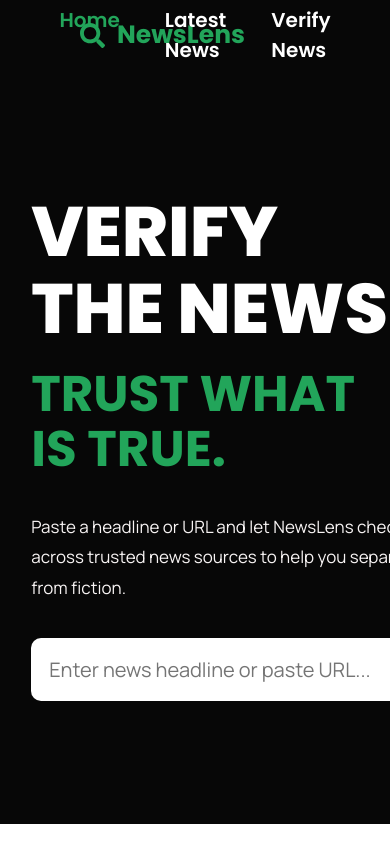
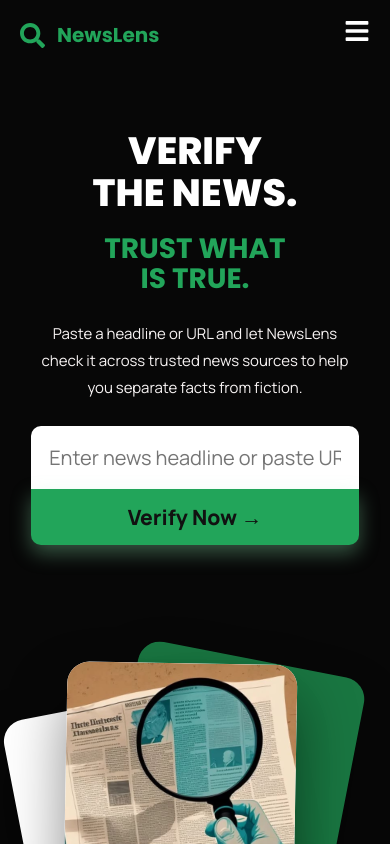
Before and after one commit to Nandani027/NewsLens, a React (Vite) app: page / in a window 390 px wide. Shown: the top 844 px of the page. Built offline with nearby package versions, Linux system fonts and the light colour scheme.

Commit message:
Fixed responsiveness of navbar and hero

```diff
--- a/src/components/Hero/Hero.css
+++ b/src/components/Hero/Hero.css
@@ -6,7 +6,8 @@
     justify-content:space-between;
     align-items:center;
     padding:10px 8%;
-    overflow:hidden
+    overflow:hidden;
+    gap:40px;
 }
 
 .hero-left{
@@ -18,8 +19,6 @@
     font-size:70px;
     line-height:1.1;
     font-weight:800;
-
-
 }
 
 .hero-left h2{
@@ -284,3 +283,95 @@
         rotate(12deg)
         translate(75px,-20px);
 }
+
+@media (max-width:1200px){
+    .hero-left h1{ font-size:56px; }
+    .hero-left h2{ font-size:40px; }
+    .image-stack{ width:340px; height:460px; }
+    .card{ width:305px; height:400px; }
+}
+
+@media (max-width:1024px){ /*tablet*/
+    .hero{
+        flex-direction:column;
+        justify-content:center;
+        text-align:center;
+        padding:60px 8%;
+        min-height:auto;
+    }
+
+    .hero-left{
+        flex:none;
+        width:100%;
+    }
+
+    .hero-left p{
+        width:100%;
+        margin:25px auto;
+    }
+
+    .search-box{
+        justify-content:center;
+    }
+
+    .image-stack{
+        margin-top:60px;
+        width:320px;
+        height:420px;
+    }
+
+    .card{
+        width:285px;
+        height:365px;
+    }
+
+    .verification-card{
+        left:50%;
+        transform:translateX(-50%);
+        bottom:-20px;
+    }
+}
+
+/* Mobile */
+
+@media (max-width:600px){
+    .hero-left h1{ font-size:38px; }
+    .hero-left h2{ font-size:28px; }
+    .hero-left p{ font-size:15px; }
+
+    .search-box{
+        flex-direction:column;
+        width:100%;
+    }
+
+    .search-box input{
+        width:100%;
+        border-radius:10px 10px 0 0;
+        text-align:center;
+    }
+
+    .search-box button{
+        border-radius:0 0 10px 10px;
+        padding:14px;
+    }
+
+    .image-stack{
+        width:260px;
+        height:340px;
+        margin-top:80px;
+    }
+
+    .card{
+        width:230px;
+        height:295px;
+    }
+
+    .verification-card{
+        width:220px;
+        padding:14px;
+        bottom:-40px;
+    }
+
+    .verify-text h3{ font-size:17px; }
+    .verify-text p{ font-size:12.5px; }
+}
--- a/src/components/Navbar/Navbar.css
+++ b/src/components/Navbar/Navbar.css
@@ -15,6 +15,7 @@ body{
     justify-content:space-between;
     align-items:center;
     padding:0 80px;
+    height:70px;
     background:#070707;
     position:relative;
 }
@@ -59,3 +60,51 @@ body{
 .nav-links a.active{
     color:#22a55a;
 }
+
+.toggle{
+    display:none;
+    font-size:26px;
+    color:#fff;
+    cursor:pointer;
+}
+
+
+@media (max-width:910px){
+    .navbar{
+        padding:0 20px;
+    }
+
+    .toggle{
+        display:block;
+        z-index:20;
+    }
+    .nav-links{
+        position:fixed;
+        top:70px;
+        left:0;
+        width:100%;
+        height:calc(100vh - 70px);
+        background:#070707;
+        flex-direction:column;
+        align-items:center;
+        justify-content:flex-start;
+        gap:30px;
+        padding-top:40px;
+        transform:translateX(-100%);
+        transition:.3s ease;
+    }
+
+    .nav-links.open{
+        transform:translateX(0);
+    }
+
+    .nav-links a{
+        font-size:18px;
+    }
+}
+
+@media (max-width:400px){
+    .logo span{
+        font-size:20px;
+    }
+}
--- a/src/components/Navbar/Navbar.jsx
+++ b/src/components/Navbar/Navbar.jsx
@@ -1,8 +1,13 @@
 import "./Navbar.css";
 import { NavLink } from "react-router-dom";
-import { FaSearch, FaRegUser } from "react-icons/fa";
+import { useState } from "react";
+import { FaSearch, FaBars, FaTimes } from "react-icons/fa";
 
 function Navbar() {
+  const [menuOpen, setMenuOpen] = useState(false);
+
+  const closeMenu = () => setMenuOpen(false);
+
   return (
     <nav className="navbar">
 
@@ -11,20 +16,26 @@ function Navbar() {
         <span>NewsLens</span>
       </div>
 
-      <ul className="nav-links">
+      <ul className={`nav-links ${menuOpen ? "open" : ""}`}>
         <li>
-          <NavLink to="/">Home</NavLink>
+          <NavLink to="/" onClick={closeMenu}>Home</NavLink>
         </li>
 
         <li>
-          <NavLink to="/latest-news">Latest News</NavLink>
+          <NavLink to="/latest-news" onClick={closeMenu}>Latest News</NavLink>
         </li>
 
         <li>
-          <NavLink to="/verify-news">Verify News</NavLink>
+          <NavLink to="/verify-news" onClick={closeMenu}>Verify News</NavLink>
         </li>
       </ul>
-
+      <div
+        className="toggle"
+        onClick={() => setMenuOpen(!menuOpen)}
+        aria-label="Toggle menu"
+      >
+        {menuOpen ? <FaTimes /> : <FaBars />}
+      </div>
 
 
     </nav>
--- a/src/components/VerificationLoader/VerificationLoader.jsx
+++ b/src/components/VerificationLoader/VerificationLoader.jsx
@@ -22,7 +22,7 @@ const VerificationLoader = () => {
         </div>
 
         <button className="button-box">
-          <span className="green">Verify Now</span>
+          <span className="green">VERIFY NEWS</span>
         </button>
       </div>
     </div>
```
